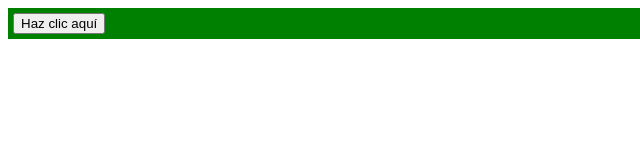
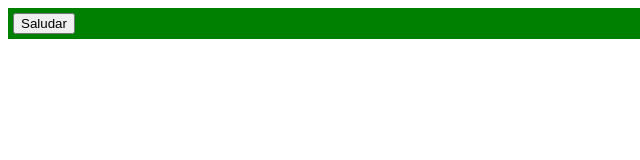
Before and after one commit to 1nestable/taller-eventos, a plain HTML site: page index.html in a window 1280 px wide. Shown: the full height of the page, 0-640 px from the left. Drawn offline with Linux system fonts and the light colour scheme.

Commit message:
solucion

```diff
--- a/index.html
+++ b/index.html
@@ -13,7 +13,7 @@
 </style>
 <body>
     <div id="boton">
-    <button onclick="alert('Hola!')">Haz clic aquí</button>
+    <button id="btn">Saludar</button>
     </div>
     <script src="eventos.js"></script>
 </body>
```
Also changed, not shown: eventos.js (line endings or trailing spaces).
